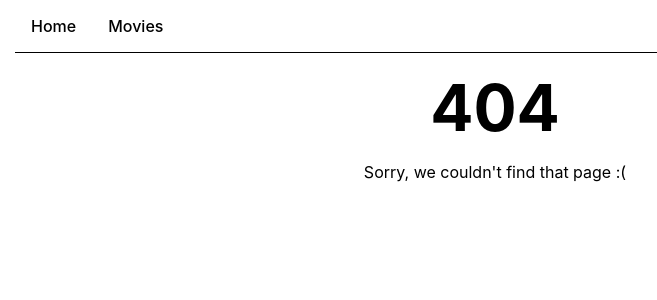
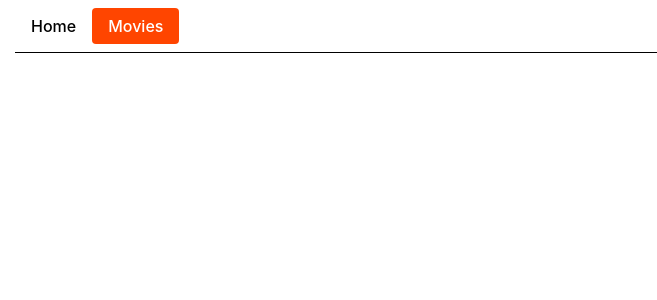
Before and after one commit to rolidabrowski/goit-react-hw-05-movies, a React (Create React App) app: page /goit-react-hw-05-movies/movies in a window 1280 px wide. Before the commit this address had no page. Shown: the top 300 px of the page, without its empty margins (145-802 px from the left). Built offline with nearby package versions, Linux system fonts and the light colour scheme.

Commit message:
edited route

```diff
--- a/src/components/App/App.jsx
+++ b/src/components/App/App.jsx
@@ -8,7 +8,7 @@
 export const App = () => {
   return (
     <Routes>
-      <Route path="/" element={<SharedLayout />}>
+      <Route path="goit-react-hw-05-movies/" element={<SharedLayout />}>
         <Route index element={<Home />} />
         <Route path="movies" element={<Movies />} />
         <Route path="movies/:movieId" element={<MoviesDetails />} />
--- a/src/components/SharedLayout/SharedLayout.jsx
+++ b/src/components/SharedLayout/SharedLayout.jsx
@@ -6,10 +6,10 @@
     <Container>
       <Header>
         <nav>
-          <Link to="/" end>
+          <Link to="/goit-react-hw-05-movies" end>
             Home
           </Link>
-          <Link to="/movies">Movies</Link>
+          <Link to="/goit-react-hw-05-movies/movies">Movies</Link>
         </nav>
       </Header>
       <Outlet />
```
Also changed, not shown: src/components/MoviesList/MoviesList.styled.js (+5 -4 lines).
